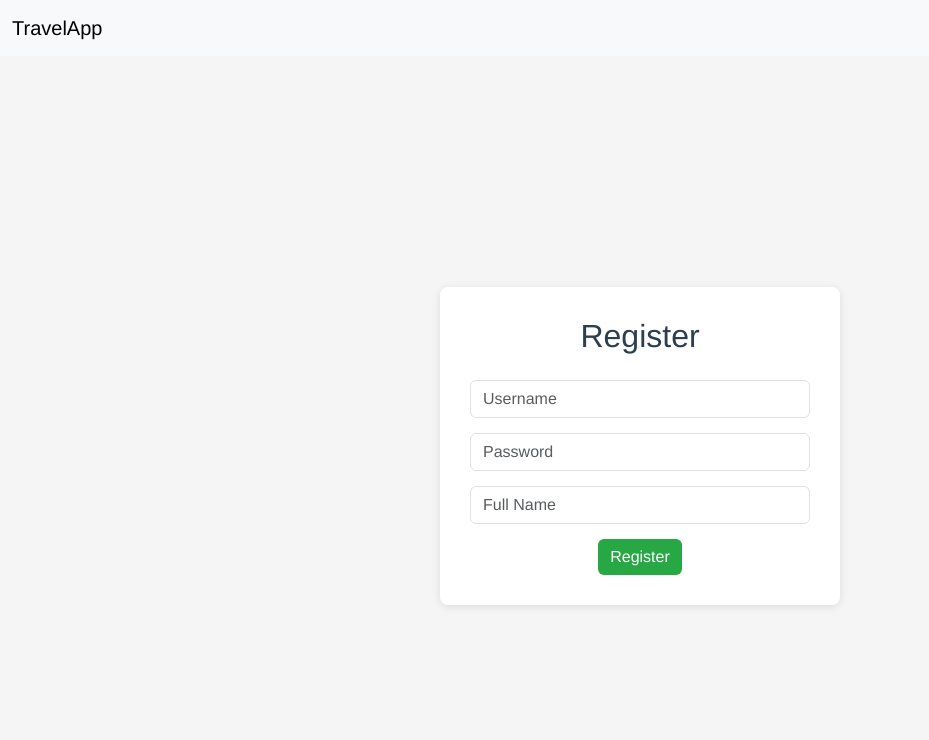
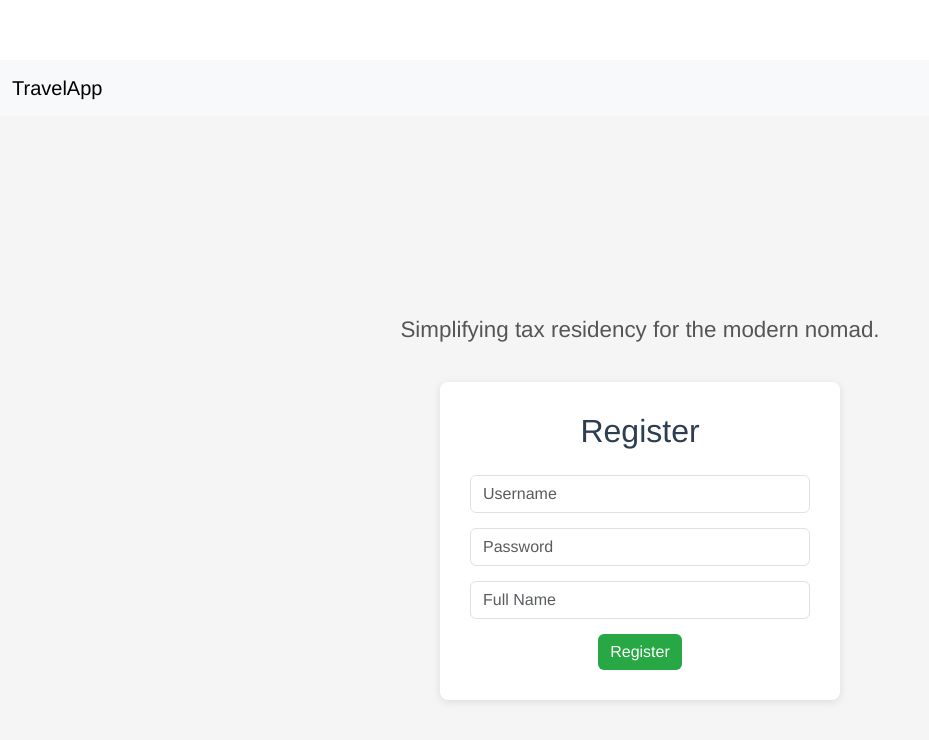
Before and after one commit to panefi/tax_residency_frontend, a Vue app: page /register in a window 1280 px wide. Shown: the top 740 px of the page, without its empty margins (0-929 px from the left). Built offline with nearby package versions, Linux system fonts and the light colour scheme; no server answers.

Commit message:
feat: Add app description in Login and Register page

```diff
--- a/src/App.vue
+++ b/src/App.vue
@@ -38,5 +38,6 @@ export default {
   -moz-osx-font-smoothing: grayscale;
   text-align: center;
   color: #2c3e50;
+  margin-top: 60px;
 }
 </style>
--- a/src/components/Login.vue
+++ b/src/components/Login.vue
@@ -1,5 +1,8 @@
 <template>
   <div class="login-container">
+    <div class="description">
+      <p>Simplifying tax residency for the modern nomad.</p>
+    </div>
     <div class="message-container">
         <div v-if="error" class="alert alert-danger">
           {{ error }}
@@ -93,6 +96,13 @@ export default {
   background-color: #f5f5f5;
 }
 
+.description {
+  /* margin-bottom: 20px; */
+  font-size: 1.4em;
+  color: #555;
+  text-align: center;
+}
+
 .login-form {
   background-color: #ffffff;
   padding: 30px;
--- a/src/views/Register.vue
+++ b/src/views/Register.vue
@@ -1,5 +1,8 @@
 <template>
   <div class="register-container">
+    <div class="description">
+      <p>Simplifying tax residency for the modern nomad.</p>
+    </div>
     <form @submit.prevent="register" class="register-form" v-if="!successMessage">
       <h2 class="text-center mb-4">Register</h2>
       <div class="form-group">
@@ -88,6 +91,13 @@ export default {
   background-color: #f5f5f5;
 }
 
+.description {
+  margin-bottom: 20px;
+  font-size: 1.4em;
+  color: #555;
+  text-align: center;
+}
+
 .register-form {
   background-color: #ffffff;
   padding: 30px;
```
